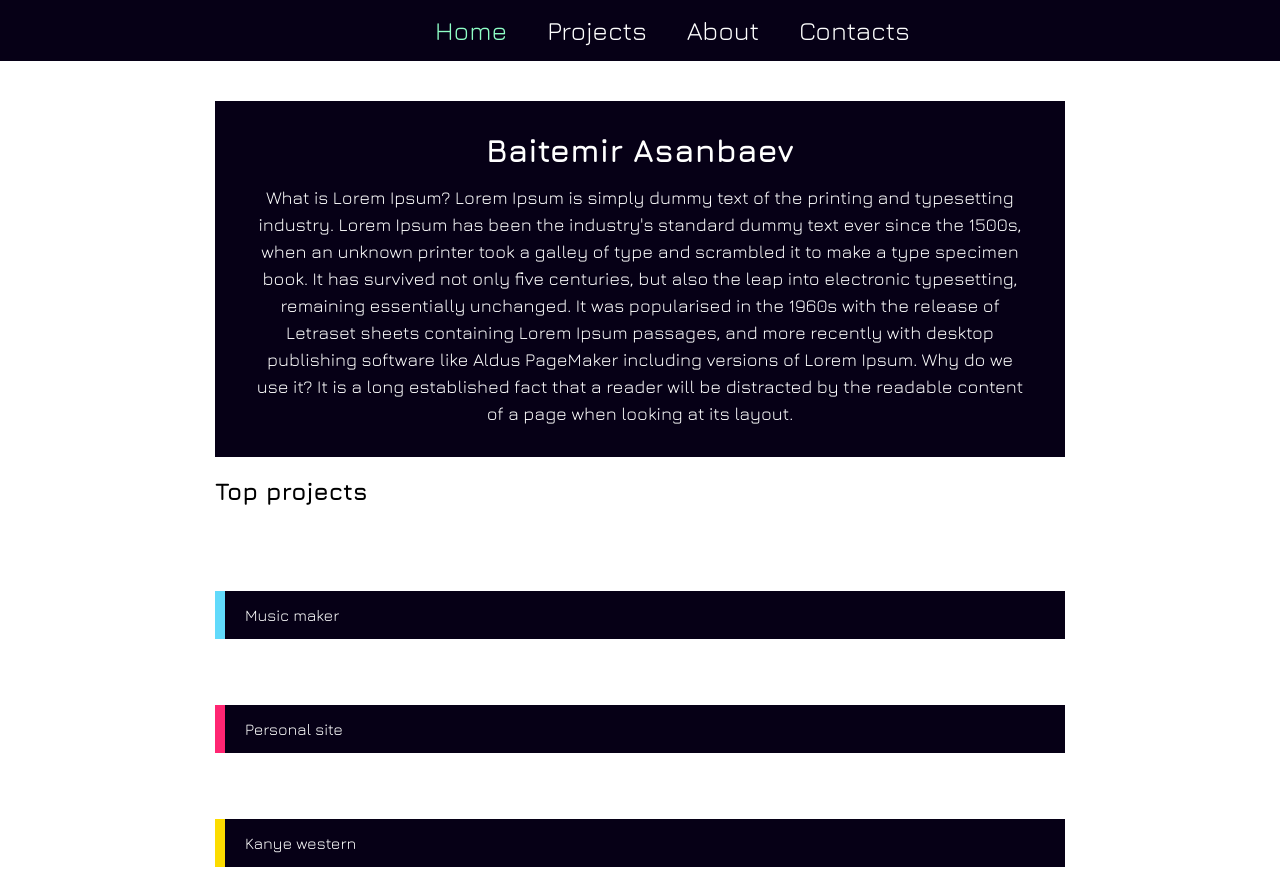
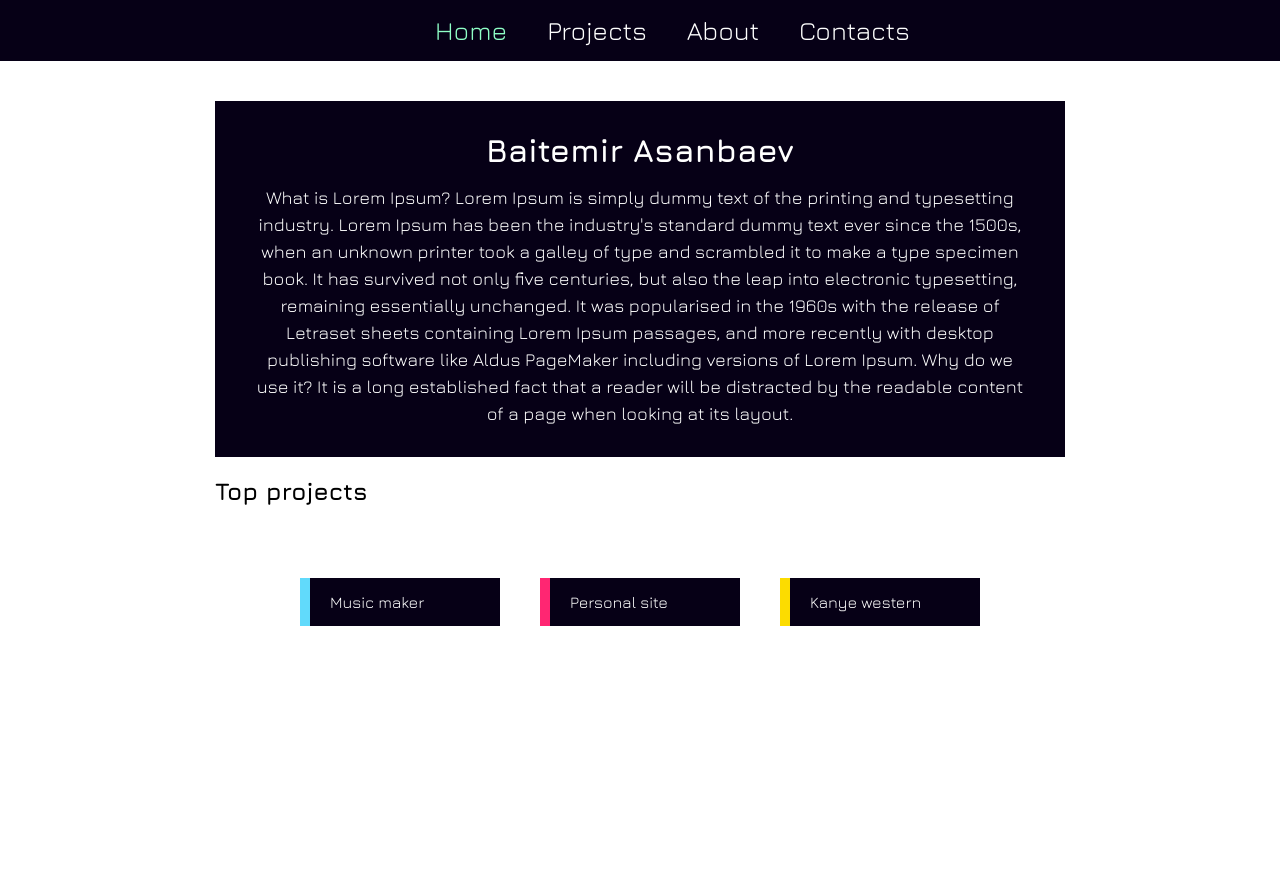
Before and after one commit to BaitemirAsanbaev/personal-site, a React (Create React App) app: page / in a window 1280 px wide. After the commit the page ends 800 px from the top, so only its background shows below. Built offline with nearby package versions, Linux system fonts and the light colour scheme.

Commit message:
some fixes

```diff
--- a/src/components/Site/Home/Home.js
+++ b/src/components/Site/Home/Home.js
@@ -39,9 +39,11 @@ const Home = () => {
         </p>
       </div>
     </div>
-    <div className={classes.best_projects}>
+    <div className={classes.top_projects}>
       <h2>Top projects</h2>
-      {output}
+      <div>
+        {output}
+      </div>
     </div>
   </div>);
 }
--- a/src/components/Site/Home/Home.module.css
+++ b/src/components/Site/Home/Home.module.css
@@ -25,3 +25,9 @@
   line-height: 1.5;
   font-size: 18px;
 }
+
+.top_projects>div{
+  display: flex;
+  flex-wrap: wrap;
+  justify-content: center;
+}
--- a/src/components/Site/Projects/Project/Project.js
+++ b/src/components/Site/Projects/Project/Project.js
@@ -1,6 +1,7 @@
 import classes from "./Project.module.css";
 import mus_img from "../../../../images/music-maker.png";
 import kw_img from "../../../../images/kanye-western.png";
+import ps_img from "../../../../images/personal-site.png";
 
 const Project = ({match}) => {
 
@@ -22,7 +23,7 @@ const Project = ({match}) => {
         links.push(<ul className={classes.links}>
           <li><a href='https://github.com/BaitemirAsanbaev/personal-site' rel="noreferrer" target='_blank'>GitHub repository</a></li>
         </ul>)
-        screenshot.push(<a href='https://baitemir.netlify.app/' rel="noreferrer" target='_blank'><img alt="s" className={classes.screenshot} src={mus_img}/></a>)
+        screenshot.push(<a href='https://baitemir.netlify.app/' rel="noreferrer" target='_blank'><img alt="s" className={classes.screenshot} src={ps_img}/></a>)
         break;
       case "kanye-western":
         project_name = "Kanye Western"
--- a/src/components/Site/Site.module.css
+++ b/src/components/Site/Site.module.css
@@ -1,3 +1,3 @@
 .Site{
-  padding: 0px 30px;
+  padding: 0px 60px;
 }
```
Also changed, not shown: src/images/personal-site.png (added).
